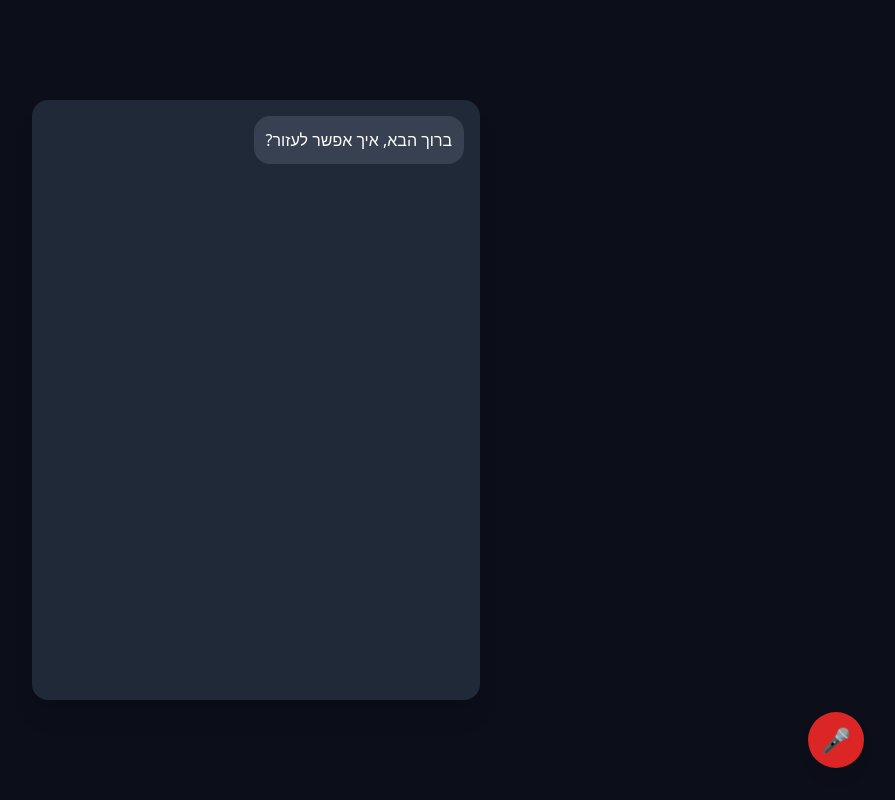
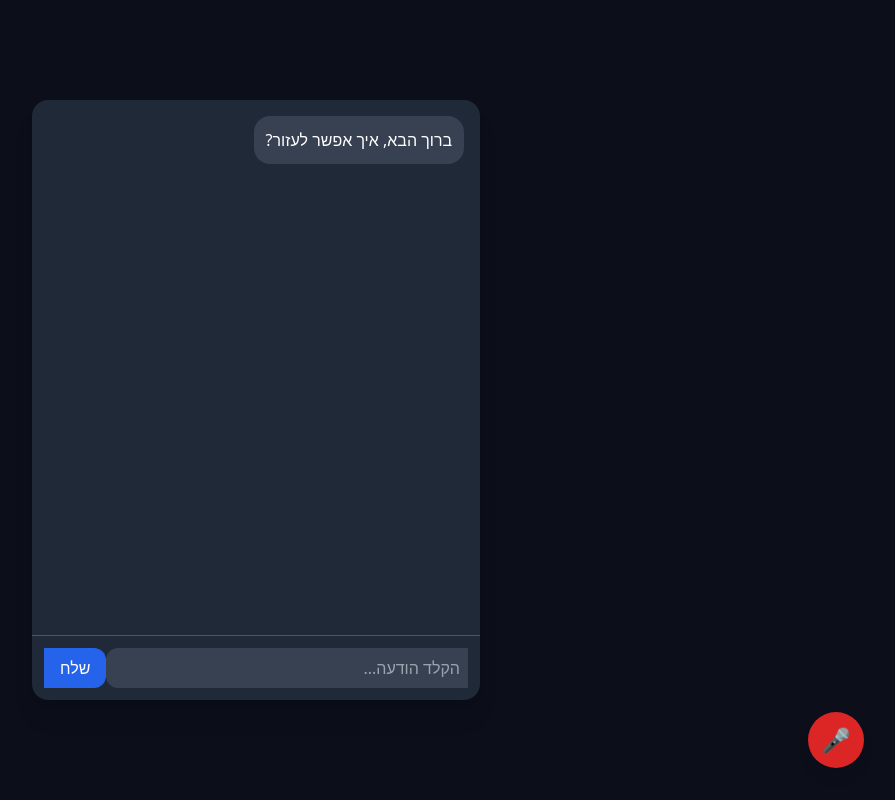
Before and after one commit to RonTheDev/chatbot-UI, a React (Vite) app: page / in a window 1280 px wide. Shown: the whole page, without its empty margins (384-1279 px from the left). Built offline with nearby package versions, Linux system fonts and the light colour scheme.

Commit message:
Sandbox snapshot commit

```diff
--- a/src/App.tsx
+++ b/src/App.tsx
@@ -14,6 +14,7 @@ export default function Chatbot() {
     { sender: "bot", text: "ברוך הבא, איך אפשר לעזור?" },
   ]);
   const [isVoiceMode, setIsVoiceMode] = useState(false);
+  const [inputText, setInputText] = useState("");
   const mediaRecorderRef = useRef<MediaRecorder | null>(null);
   const audioChunksRef = useRef<Blob[]>([]);
   const streamRef = useRef<MediaStream | null>(null);
@@ -22,6 +23,27 @@ export default function Chatbot() {
   useEffect(() => {
     window.speechSynthesis.getVoices();
   }, []);
+
+  const sendTextPrompt = async () => {
+    if (!inputText.trim()) return;
+
+    const userMessage = inputText.trim();
+    setMessages((prev) => [...prev, { sender: "user", text: userMessage }]);
+    setInputText("");
+
+    try {
+      const res = await fetch(`${FLASK_SERVER_URL}/text`, {
+        method: "POST",
+        headers: { "Content-Type": "application/json" },
+        body: JSON.stringify({ prompt: userMessage }),
+      });
+      const data = await res.json();
+      setMessages((prev) => [...prev, { sender: "bot", text: data.reply }]);
+    } catch (err) {
+      console.error("Text chat error:", err);
+      setMessages((prev) => [...prev, { sender: "bot", text: "שגיאה בשליחה." }]);
+    }
+  };
 
   const startVoiceLoop = async () => {
     try {
@@ -50,7 +72,7 @@ export default function Chatbot() {
         const audioBlob = new Blob(audioChunksRef.current, {
           type: "audio/webm",
         });
-        console.log("🎙️ Sending audio to server...");
+
         const formData = new FormData();
         formData.append("audio", audioBlob, "recording.webm");
 
@@ -81,13 +103,12 @@ export default function Chatbot() {
           ]);
 
           audio.onended = () => {
-            console.log("🔁 Finished speaking, restarting loop");
             if (isVoiceMode) startVoiceLoop();
           };
 
           audio.play();
         } catch (err) {
-          console.error("Voice flow error:", err);
+          console.error("Voice error:", err);
           setMessages((prev) => [
             ...prev,
             { sender: "bot", text: "שגיאה בזיהוי קול או השמעה." },
@@ -98,19 +119,16 @@ export default function Chatbot() {
 
       mediaRecorder.start();
 
-      // Silence detection loop
       const checkSilence = () => {
         analyser.getByteTimeDomainData(dataArray);
-        const maxAmplitude = Math.max(
-          ...dataArray.map((v) => Math.abs(v - 128))
-        );
+        const maxAmplitude = Math.max(...dataArray.map((v) => Math.abs(v - 128)));
 
         if (maxAmplitude < 5) {
           if (!silenceTimerRef.current) {
             silenceTimerRef.current = setTimeout(() => {
               mediaRecorder.stop();
               audioContext.close();
-            }, 2000); // 2 sec silence = stop
+            }, 2000);
           }
         } else {
           if (silenceTimerRef.current) {
@@ -126,14 +144,13 @@ export default function Chatbot() {
 
       checkSilence();
     } catch (err) {
-      console.error("🎤 Mic error:", err);
+      console.error("Mic error:", err);
     }
   };
 
   const toggleVoiceMode = () => {
     const newState = !isVoiceMode;
     setIsVoiceMode(newState);
-    console.log(newState ? "🎤 Voice mode ON" : "❌ Voice mode OFF");
 
     if (newState) {
       startVoiceLoop();
@@ -155,8 +172,7 @@ export default function Chatbot() {
 
       <div className="w-full max-w-md h-[600px] bg-gray-800 rounded-2xl shadow-xl flex flex-col overflow-hidden z-10">
         <div className="flex-1 overflow-y-auto p-4 space-y-3">
-          {!isVoiceMode &&
-            messages.map((msg, i) => (
+          {messages.map((msg, i) => (
             <div
               key={i}
               className={`flex items-end ${
@@ -178,6 +194,25 @@ export default function Chatbot() {
             </div>
           ))}
         </div>
+
+        {!isVoiceMode && (
+          <div className="p-3 border-t border-gray-600 flex">
+            <input
+              type="text"
+              value={inputText}
+              onChange={(e) => setInputText(e.target.value)}
+              onKeyDown={(e) => e.key === "Enter" && sendTextPrompt()}
+              placeholder="הקלד הודעה..."
+              className="flex-1 p-2 rounded-l-xl bg-gray-700 text-white focus:outline-none"
+            />
+            <button
+              onClick={sendTextPrompt}
+              className="bg-blue-600 px-4 py-2 rounded-r-xl hover:bg-blue-500"
+            >
+              שלח
+            </button>
+          </div>
+        )}
       </div>
 
       <button
```
Lines whose indentation alone changed are shown as unchanged.
